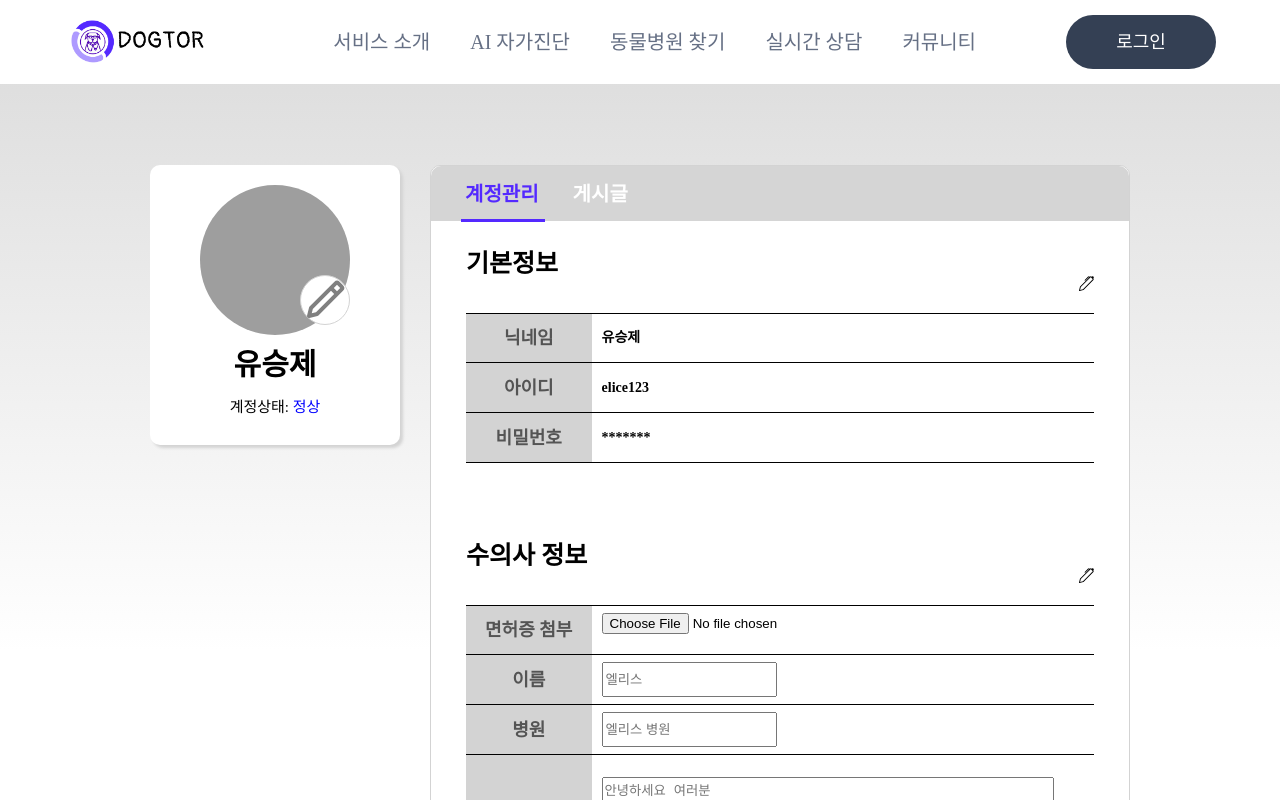
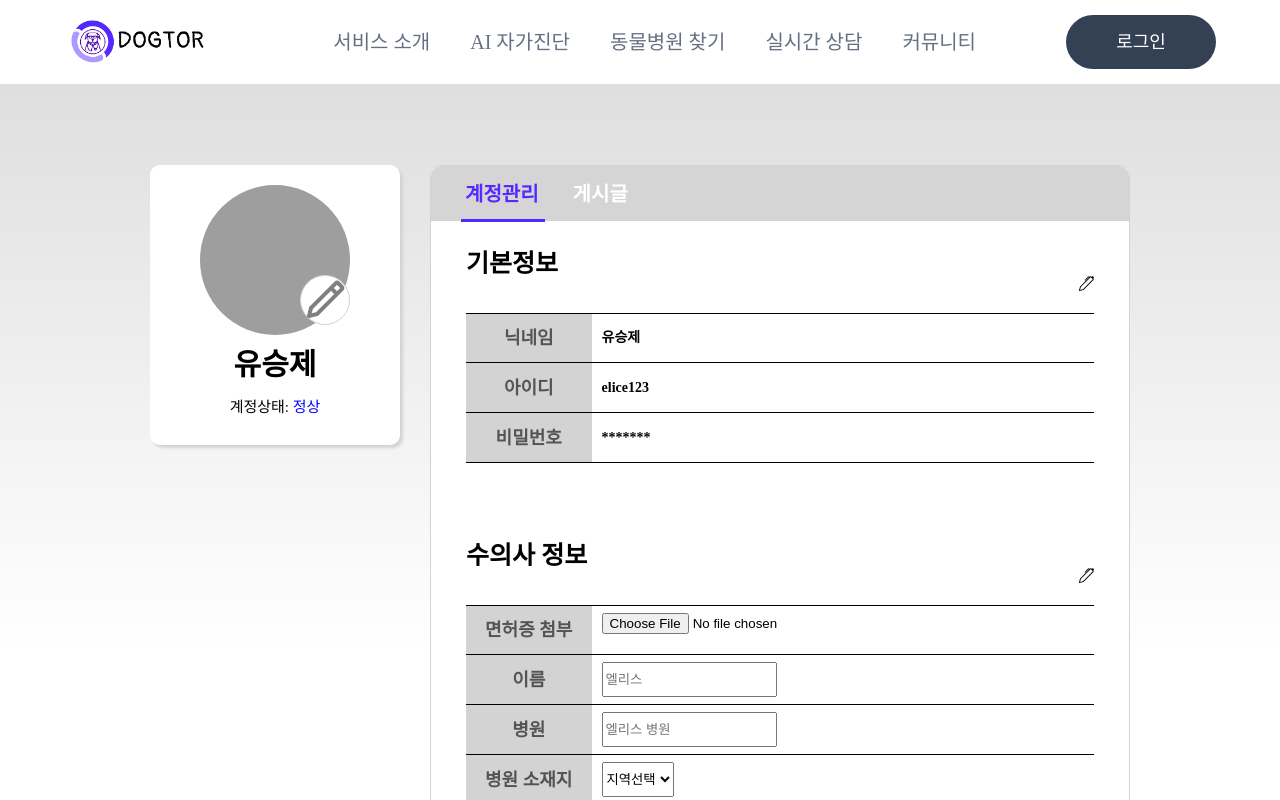
Before and after one commit to JeongTaekCho/-DOCTOR, a React (Vite) app: page /mypage/1 in a window 1280 px wide. Both pictures are taken after a click on the icon 1086 px from the left and 575 px from the top of the page. Shown: the top 800 px of the page. Built offline with nearby package versions, Linux system fonts and the light colour scheme; grey boxes are pictures that could not be loaded.

Commit message:
✨ Feat :  마이페이지 지역 셀렉트 추가

```diff
--- a/src/components/mypage/Manage/index.tsx
+++ b/src/components/mypage/Manage/index.tsx
@@ -172,6 +172,33 @@ const MyManage = () => {
           )}
         </S.InputDiv>
       </S.MainBox2>
+      <S.MainBox2>
+        <S.LeftText>
+          <S.CenteredText>병원 소재지</S.CenteredText>
+        </S.LeftText>
+        <S.InputDiv>
+          {isVet ? (
+            <S.Select>
+              <option value="">지역선택</option>
+              <option value="학생">서울</option>
+              <option value="회사원">경기</option>
+              <option value="기타">인천</option>
+              <option value="기타">대전</option>
+              <option value="기타">대구</option>
+              <option value="기타">광주</option>
+              <option value="기타">울산</option>
+              <option value="기타">부산</option>
+              <option value="기타">강원도</option>
+              <option value="기타">충청도</option>
+              <option value="기타">전라도</option>
+              <option value="기타">경상도</option>
+              <option value="기타">제주도</option>
+            </S.Select>
+          ) : (
+            <S.RightText>서울</S.RightText>
+          )}
+        </S.InputDiv>
+      </S.MainBox2>
       <S.MainBox3>
         <S.LeftText>
           <S.CenteredText>병원 소개</S.CenteredText>
--- a/src/components/mypage/Manage/style.ts
+++ b/src/components/mypage/Manage/style.ts
@@ -157,3 +157,9 @@ export const ConfirmDiv = styled.div`
 export const ConfirmSpan = styled.span`
   color: red;
 `;
+
+export const Select = styled.select`
+  width: 90%;
+  height: 70%;
+  margin-left: 1rem;
+`;
```
